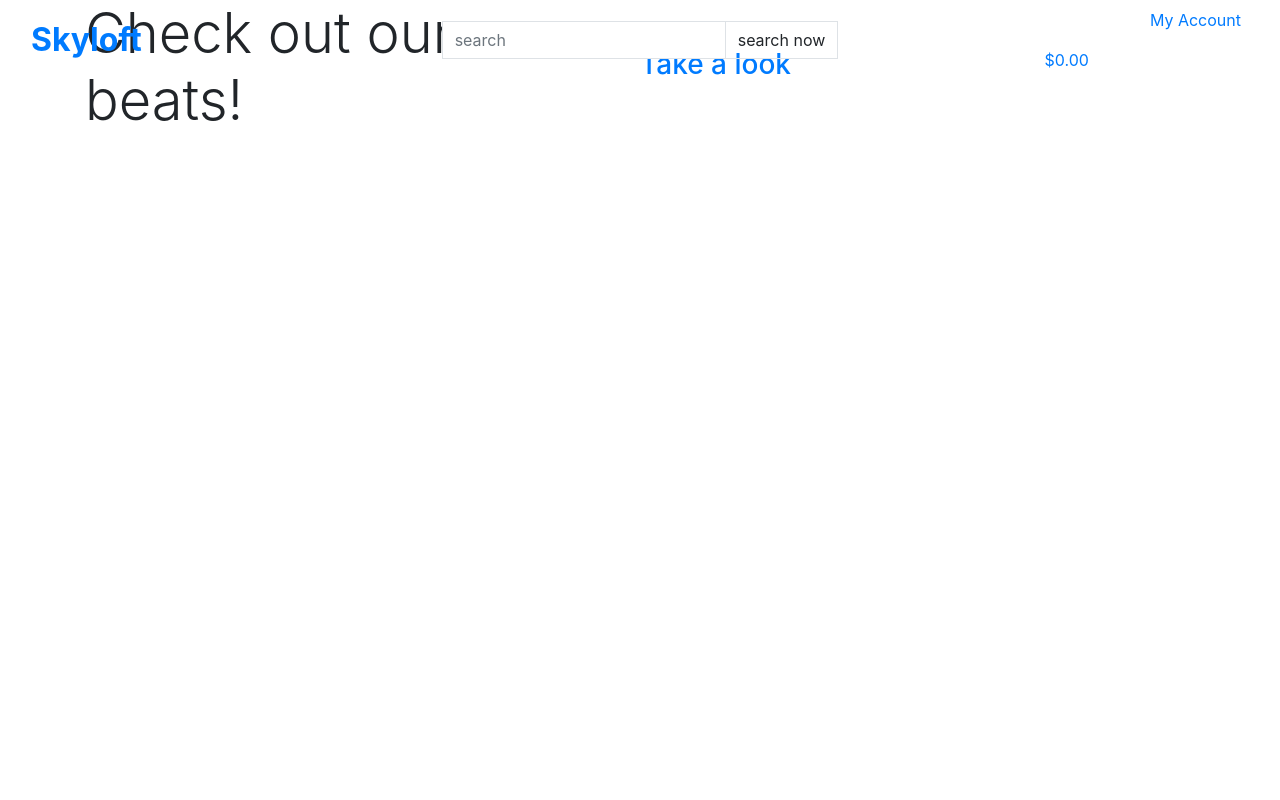
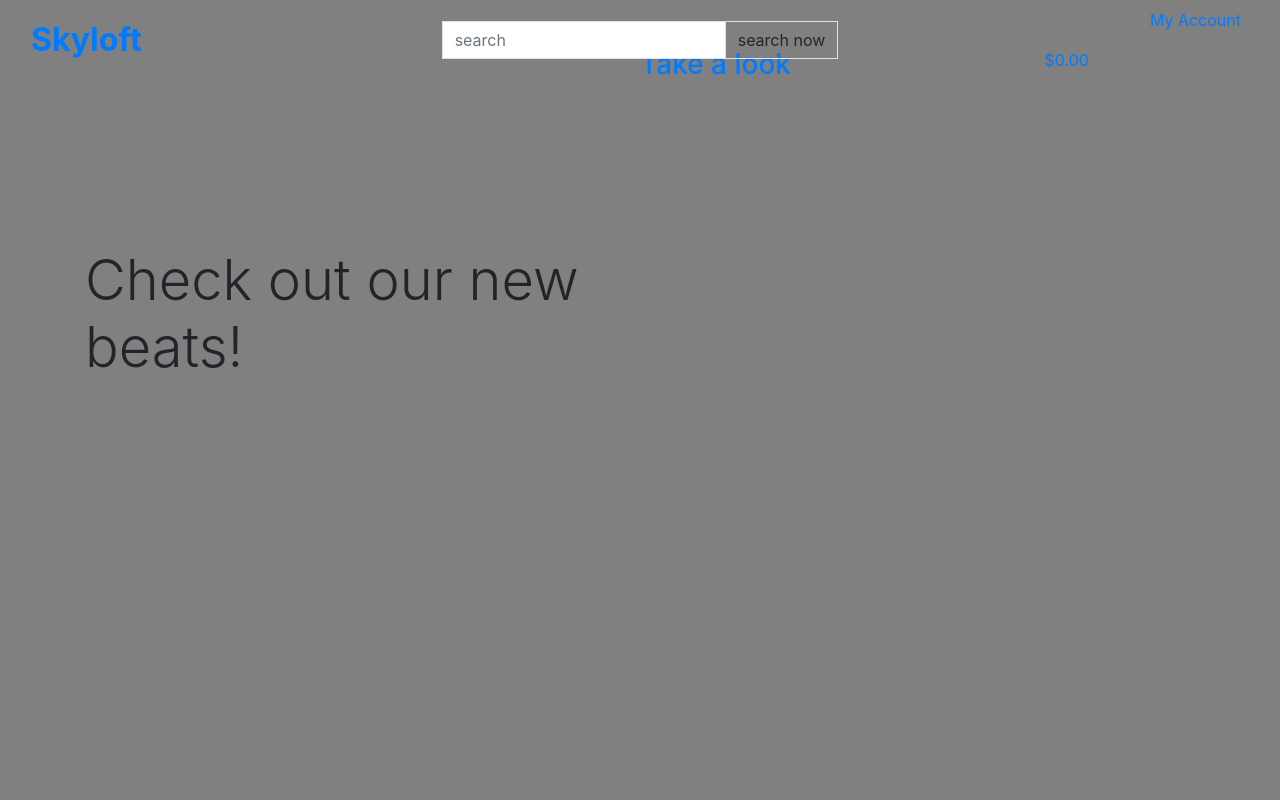
Before and after one commit to Code-Institute-Submissions/NyHagan-skyloft_AugResub, a Django app: page / in a window 1280 px wide. Run offline with Django 3.2, Linux system fonts and the light colour scheme.

Commit message:
add static files dirs in settings.py

```diff
--- a/skyloft/settings.py
+++ b/skyloft/settings.py
@@ -140,6 +140,9 @@
 # https://docs.djangoproject.com/en/3.2/howto/static-files/
 
 STATIC_URL = '/static/'
+STATICFILES_DIRS = (
+    os.path.join(BASE_DIR, 'static'),
+    )
 
 # Default primary key field type
 # https://docs.djangoproject.com/en/3.2/ref/settings/#default-auto-field
--- /dev/null
+++ b/static/css/style.css
@@ -0,0 +1,8 @@
+body{
+    background-color: gray;
+    height: calc(100vh - 164px);
+}
+
+html{
+    height: 100%;
+}
--- a/templates/base.html
+++ b/templates/base.html
@@ -14,7 +14,8 @@
     {% block corecss %}
     <!-- Bootstrap CSS -->
       <link rel="stylesheet" href="https://cdn.jsdelivr.net/npm/bootstrap@4.6.1/dist/css/bootstrap.min.css" integrity="sha384-zCbKRCUGaJDkqS1kPbPd7TveP5iyJE0EjAuZQTgFLD2ylzuqKfdKlfG/eSrtxUkn" crossorigin="anonymous">
-    {% endblock %}
+      <link rel="stylesheet" href="{% static 'css/style.css' %}">
+      {% endblock %}
 
     <title>Skyloft</title>
   </head>
```
